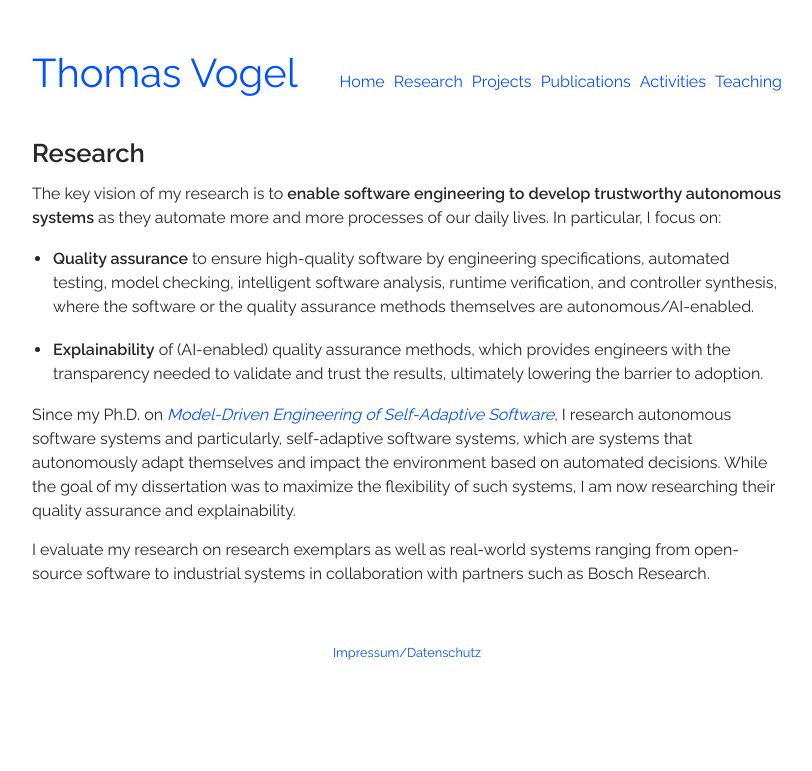
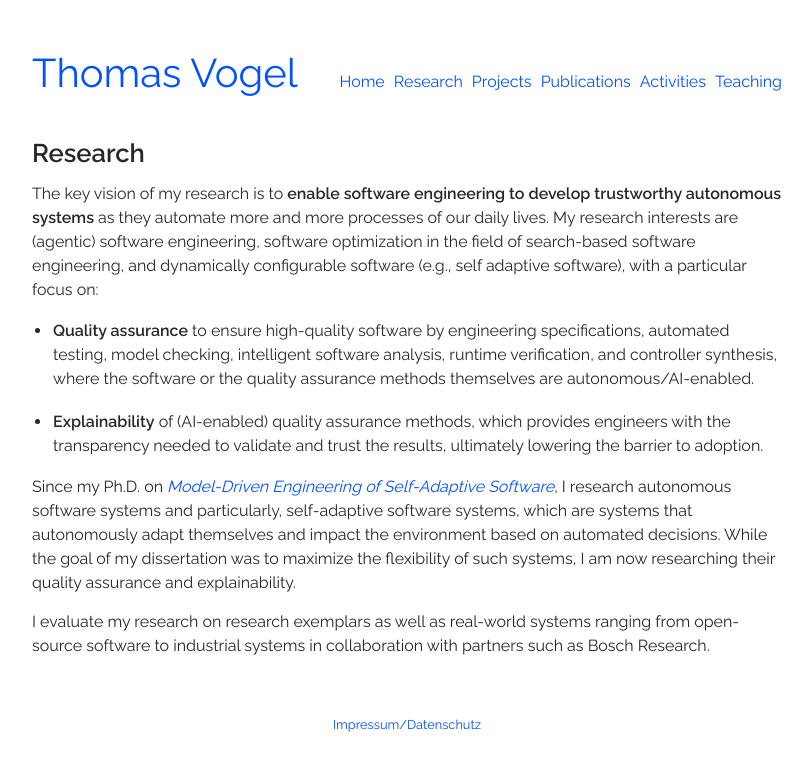
Before and after one commit to thomas-vogel/thomas-vogel.github.io, a Jekyll site: the page built from _pages/research.md, in a window 1280 px wide. Shown: the top 771 px of the page, without its empty margins (233-1045 px from the left). Built offline with Jekyll 4.4.1, drawn with Linux system fonts in a browser that asks for light colours; nearby versions of some CDN libraries.

Commit message:
Update research.

```diff
--- a/_pages/research.md
+++ b/_pages/research.md
@@ -5,7 +5,7 @@ layout: page
 ---
 
 
-The key vision of my research is to **enable software engineering to develop trustworthy autonomous systems** as they automate more and more processes of our daily lives. In particular, I focus on:
+The key vision of my research is to **enable software engineering to develop trustworthy autonomous systems** as they automate more and more processes of our daily lives. My research interests are (agentic) software engineering, software optimization in the field of search-based software engineering, and dynamically configurable software (e.g., self adaptive software), with a particular focus on:
 
 * **Quality assurance** to ensure high-quality software by engineering specifications, automated testing, model checking, intelligent software analysis, runtime verification, and controller synthesis, where the software or the quality assurance methods themselves are autonomous/AI-enabled.
 
```
